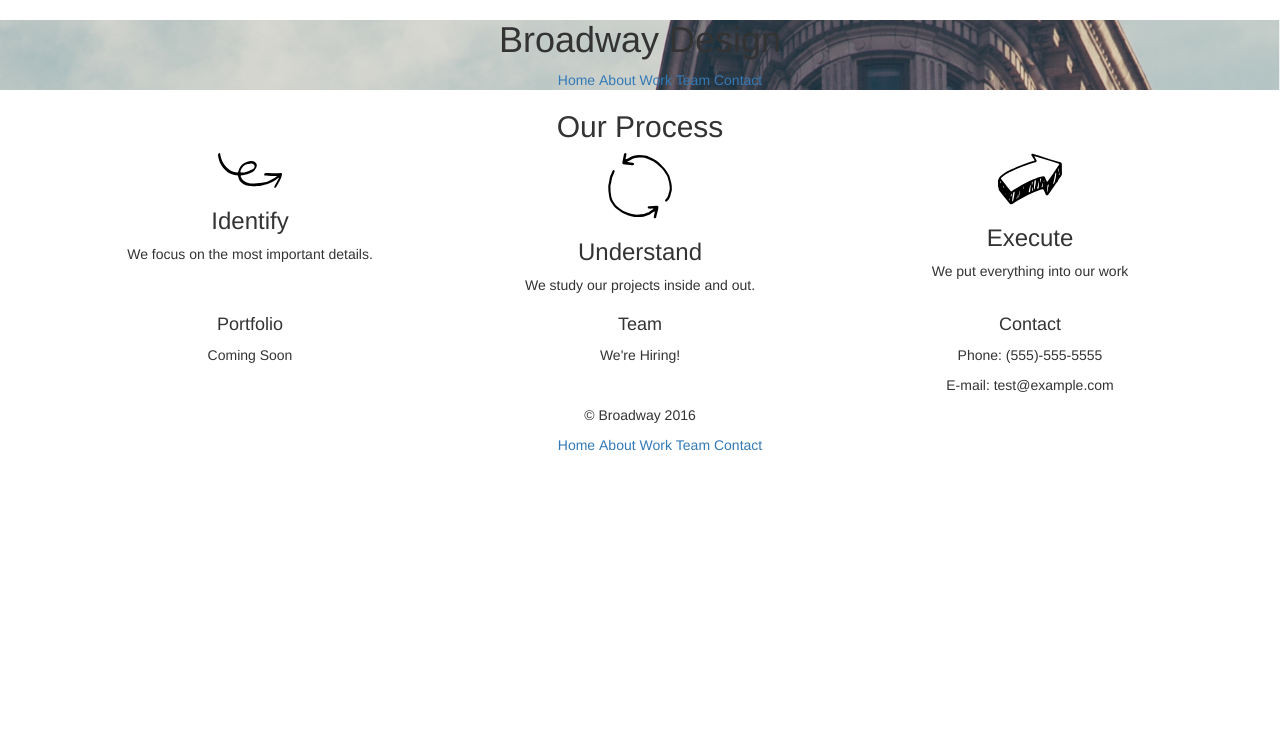
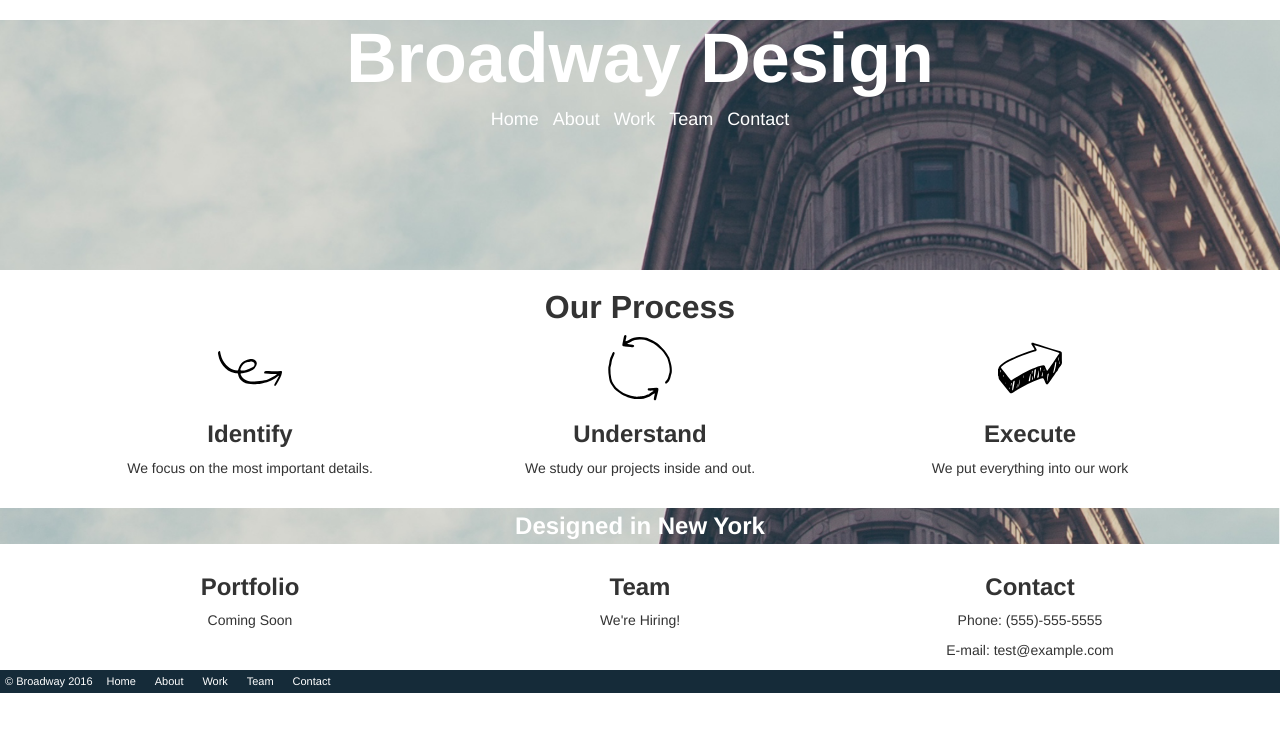
Before and after one commit to Stuart-Mayhew/broadway-design, a plain HTML site: page index.html in a window 1280 px wide. Drawn offline with Linux system fonts and the light colour scheme.

Commit message:
website complete

```diff
--- a/index.html
+++ b/index.html
@@ -2,11 +2,11 @@
 <html>
   <head>
     <title>Broadway Design</title>
+    <link rel="stylesheet" href="./resources/css/bootstrap.css">
     <link rel="stylesheet" href="./resources/css/style.css">
-    <link rel="stylesheet" href="./resources/css/bootstrap.css">
   </head>
   <body>
-    <div class="header">
+    <div class="header building">
       <h1>Broadway Design</h1>
       <nav>
         <ul>
@@ -22,17 +22,17 @@
       <h2>Our Process</h2>
       <div class="container">
         <div class="row">
-          <div class="col-md-4">
+          <div class="col-md-4 identify">
             <img src="./resources/img/identify.svg"/>
             <h3>Identify</h3>
             <p>We focus on the most important details.</p>
           </div>
-          <div class="col-md-4">
+          <div class="col-md-4 understand">
             <img src="./resources/img/understand.svg"/>
             <h3>Understand</h3>
             <p>We study our projects inside and out.</p>
           </div>
-          <div class="col-md-4">
+          <div class="col-md-4 execute">
             <img src="./resources/img/execute.svg"/>
             <h3>Execute</h3>
             <p>We put everything into our work</p>
@@ -41,20 +41,23 @@
       </div>
     </div>
     <div class="footer">
+      <h3 class="building">Designed in New York</h3>
       <div class="container">
         <div class="row">
           <div class="col-md-4">
-            <h4>Portfolio</h4>
+            <h3 class="bold">Portfolio</h3>
             <p>Coming Soon</p>
           </div>
           <div class="col-md-4">
-            <h4>Team</h4>
+            <h3>Team</h3>
             <p>We're Hiring!</p>
           </div>
           <div class="col-md-4">
-            <h4>Contact</h4>
+            <h3>Contact</h3>
             <p>Phone: (555)-555-5555</p>
             <p>E-mail: test@example.com</p>
+          </div>
+        </div>
       </div>
     </div>
     <div class="copy">
@@ -67,7 +70,5 @@
         <li><a href="#">Contact</a></li>
       </ul>
     </div>
-      </div>
-    </div>
   </body>
 </html>
--- a/resources/css/style.css
+++ b/resources/css/style.css
@@ -1,16 +1,75 @@
 body {
   text-align: center;
+  font-family: helvetica;
 }
-
-.header {
+/*backgrounds for the header and title of the footer*/
+.building {
   background: url(../img/building.png) no-repeat center center;
   background-size: cover;
 }
 
+.header {
+  height: 250px;
+}
+/*default font-weight for titles is bold*/
+h1, h2, h3 {
+  font-weight: bold;
+}
+h1 {
+  color: white;
+  font-size: 70px;
+}
+/*styling for links in header and base of page*/
 ul {
   list-style: none;
+  padding-left: 0;
 }
 
 li {
   display: inline-block;
 }
+
+a {
+  color: white;
+  padding: 1px 5px;
+  font-size: 18px;
+}
+
+a:hover {
+  color: white;
+  background-color: #696969;
+  text-decoration: none;
+}
+/*css for "main" class section*/
+h2 {
+  font-size: 32px;
+}
+/*aligning the titles in the 3 columns due to difference in img sizes*/
+.identify img {
+  padding: 15.5px 0;
+}
+.execute img {
+  padding: 7px 0;
+}
+
+.footer > h3 {
+  color: white;
+  padding: 5px 0;
+}
+
+.copy {
+  text-align: left;
+  background-color: #152B39;
+  color: white;
+}
+
+.copy a, .copy p {
+  font-size: 11px;
+  font-weight: normal;
+  display: inline-block;
+  margin: 0 0 1px 5px;
+}
+.copy ul {
+  display: inline-block;
+  margin: 0 0 1px;
+}
```
Lines whose indentation alone changed are shown as unchanged.
